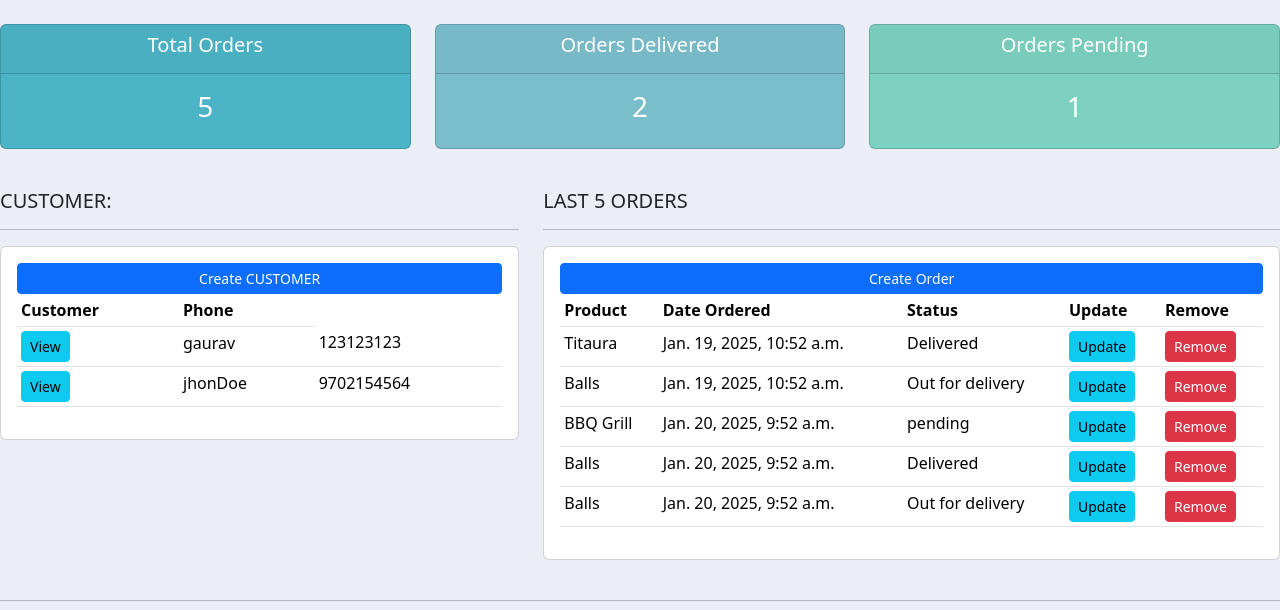
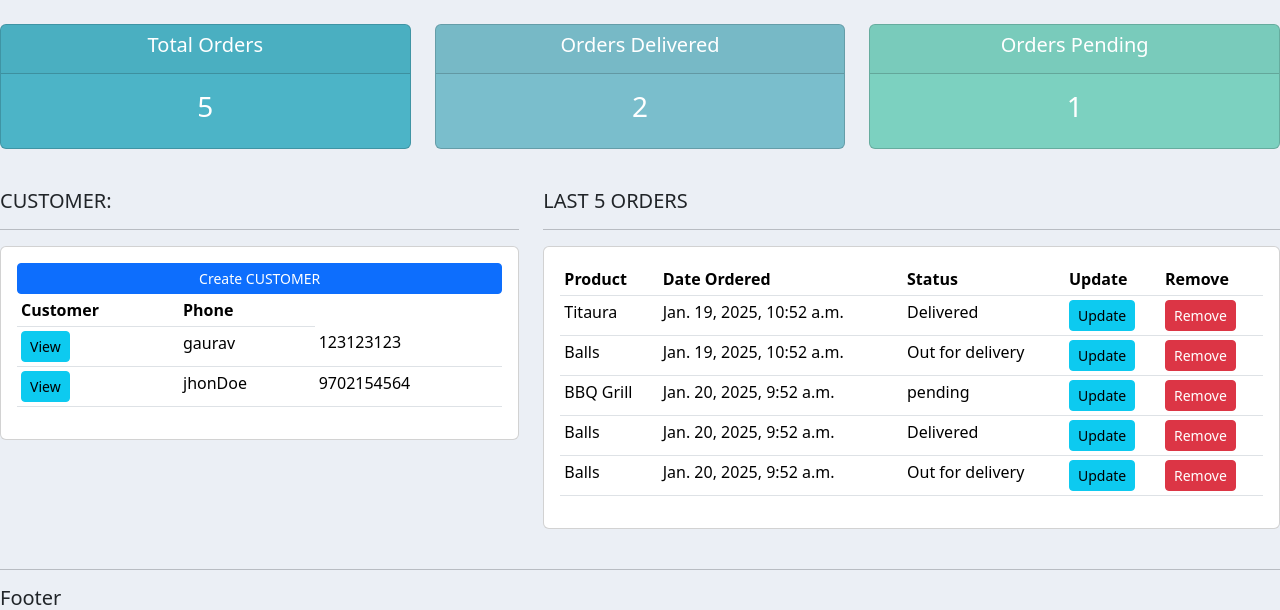
Before and after one commit to Gaurav99039/CRM, a Django app: page / in a window 1280 px wide. Shown: the part 56-666 px from the top of the page. Run offline with Django 5.2, Linux system fonts and the light colour scheme; data comes from the database, SQL or seed files in the repository; both versions use the stored data as it was after the commit.

Commit message:
anther commit

```diff
--- a/accounts/templates/accounts/customer.html
+++ b/accounts/templates/accounts/customer.html
@@ -8,7 +8,7 @@
             <h5>Customer:</h5>
             <hr>
             <a class="btn btn-outline-info btn-sm btn-block" href="">Update Customer</a>
-            <a class="btn btn-outline-danger btn-sm btn-block" href="">Delete Customer</a>
+            <a class="btn btn-outline-danger btn-sm btn-block" href="{% url 'create_order' customer.id %}">Create Order</a>
         </div>
     </div>
     <div class="col-md">
--- a/accounts/templates/accounts/dashboard.html
+++ b/accounts/templates/accounts/dashboard.html
@@ -31,7 +31,6 @@
             <h5>LAST 5 ORDERS</h5>
             <hr>
             <div class="card card-body">
-                <a class="btn btn-primary btn-sm btn-block" href="{% url 'create_order' %}">Create Order</a>
                 <table class="table table-sm">
                     <tr>
                         <th>Product</th>
--- a/accounts/urls.py
+++ b/accounts/urls.py
@@ -4,7 +4,7 @@ urlpatterns = [
     path('',views.home,name="home"),
     path('products/',views.products,name='products'),
     path('customer/<str:pk_test>',views.customer,name='customer'),
-    path('create_order',views.create_order,name='create_order'),
+    path('create_order/<str:pk>',views.create_order,name='create_order'),
     path('update_order/<str:pk>',views.update_order,name='update_order'),
     path('delete_order/<str:pk>',views.delete_order,name='delete_order'),
 ]
--- a/accounts/views.py
+++ b/accounts/views.py
@@ -25,8 +25,9 @@ def customer(request,pk_test):
     context = {'customer':customer,'orders':orders,'order_count':order_count}
     return render(request,'accounts/customer.html',context)
 
-def create_order(request):
-    form = OrderForm
+def create_order(request,pk):
+    customer = Customer.objects.get(id=pk)
+    form = OrderForm(initial={'customer':customer})
     if request.method == 'POST':
         form = OrderForm(request.POST)
         if form.is_valid():
```
Also changed, not shown: db.sqlite3.
